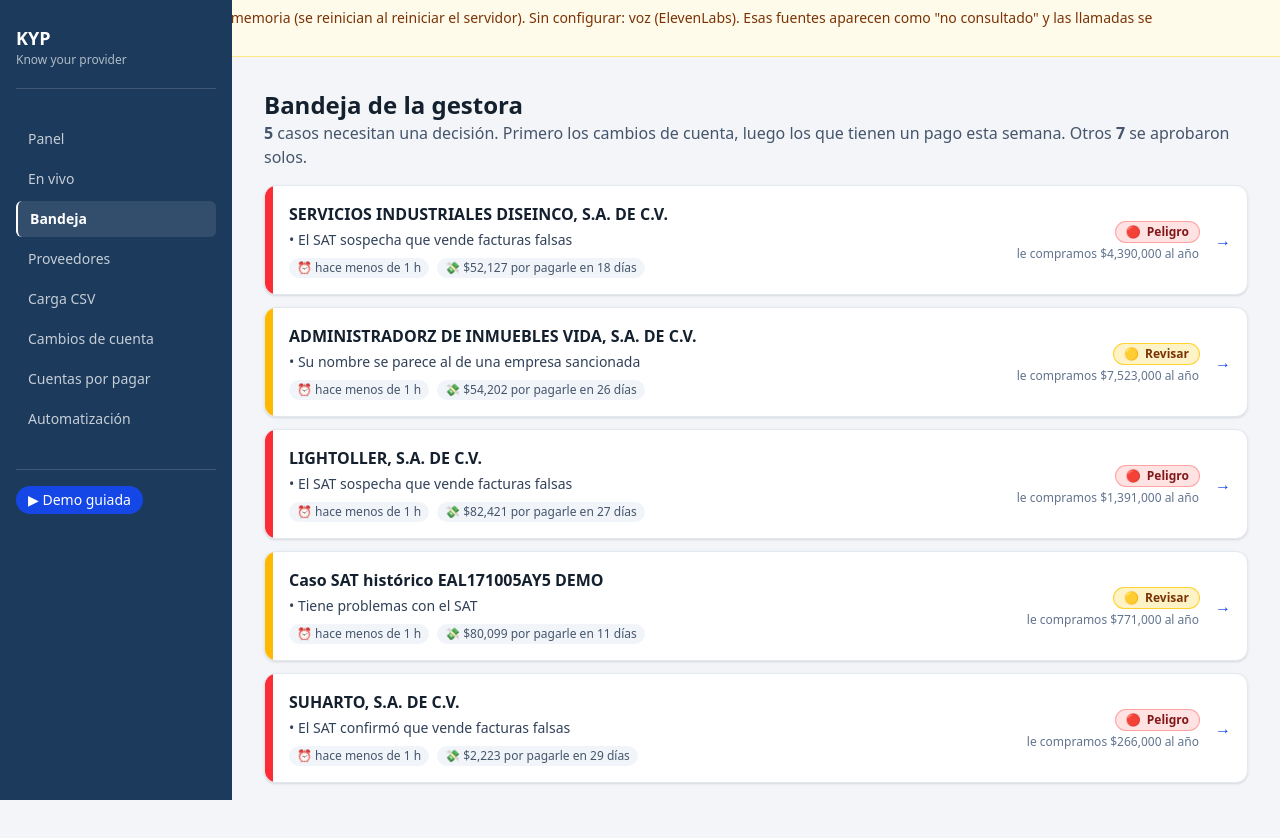
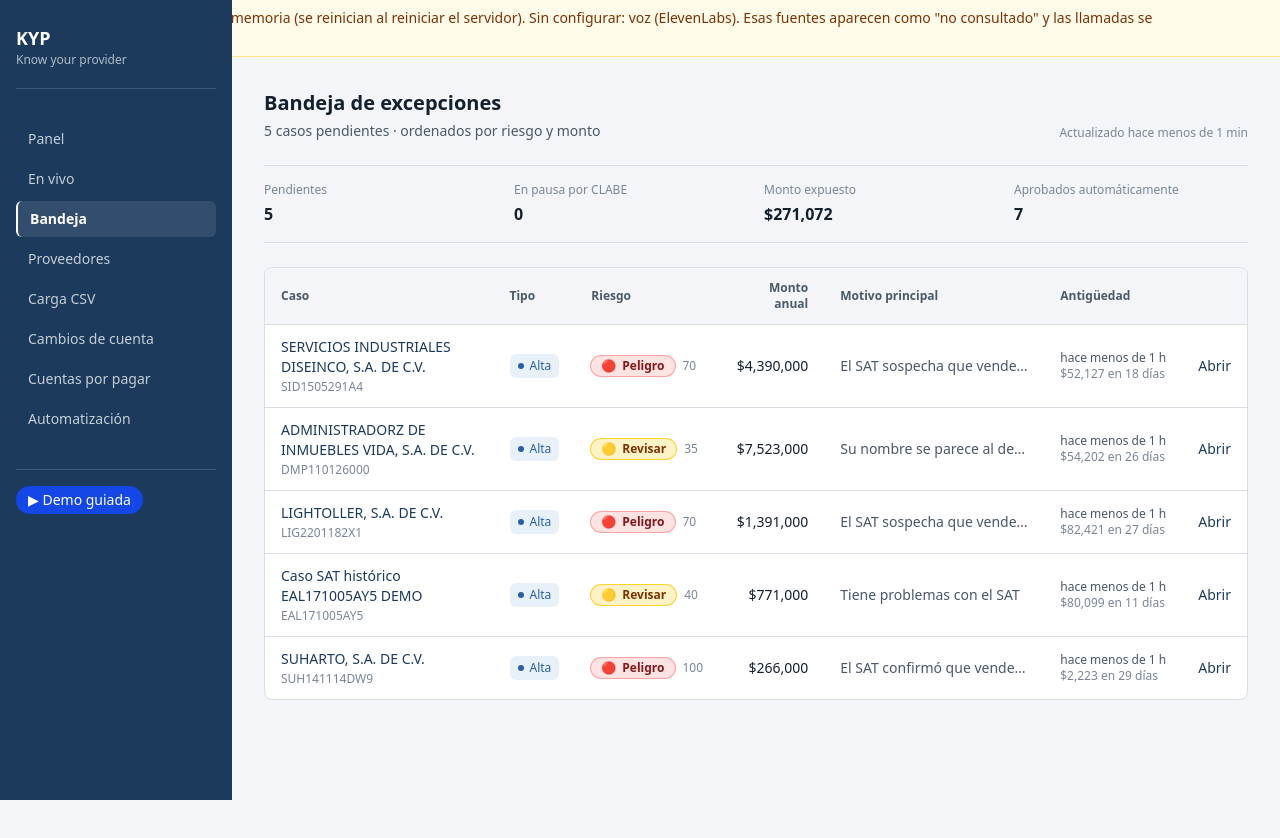
Before and after one commit to sanchezramirezoswaldo316-svg/KYP-Hackaton-, a Next.js app: page /bandeja in a window 1280 px wide. Shown: the top 838 px of the page. Built offline with nearby package versions, Linux system fonts and the light colour scheme; no server answers.

Commit message:
Convierte la bandeja en tabla de excepciones

```diff
--- a/src/app/bandeja/page.tsx
+++ b/src/app/bandeja/page.tsx
@@ -3,12 +3,16 @@ import Link from "next/link";
 import { Alertas } from "@/components/Alertas";
 import { EstadoDocumento } from "@/components/DocumentoProveedor";
 import { Semaforo } from "@/components/Semaforo";
+import { Chip } from "@/components/ui/Chip";
+import { DatoClave } from "@/components/ui/DatoClave";
+import { EstadoVacio } from "@/components/ui/EstadoVacio";
+import { Tabla } from "@/components/ui/Tabla";
 import { AutoRefrescar } from "@/components/cliente/AutoRefrescar";
 import { almacen } from "@/lib/almacen/index.ts";
 import { listo } from "@/lib/demo.ts";
 import { resumenSimple } from "@/lib/explicar.ts";
 import { enDias, pesos } from "@/lib/formato.ts";
-import { HORAS_CASO_ANTIGUO, horasDesde, proximosPagos, ultimasVerificaciones } from "@/lib/servicios.ts";
+import { horasDesde, proximosPagos, ultimasVerificaciones } from "@/lib/servicios.ts";
 import type { SolicitudDocumento } from "@/lib/tipos.ts";
 
 export const dynamic = "force-dynamic";
@@ -35,65 +39,51 @@ export default async function Bandeja() {
   const docPorProveedor = new Map<string, SolicitudDocumento>();
   for (const d of documentos.sort((a, b) => a.enviada_en.localeCompare(b.enviada_en))) docPorProveedor.set(d.proveedor_id, d);
   const aprobadosSolos = [...verificaciones.values()].filter((v) => v.decision === "liberar").length;
-  const porPolitica = casos.filter((c) => c.decidido_por?.startsWith("Política:")).length;
-  const antiguos = abiertos.filter((c) => horasDesde(c.creado_en) >= HORAS_CASO_ANTIGUO).length;
+  const clabeEnPausa = abiertos.filter((c) => c.tipo === "clabe").length;
+  const montoExpuesto = abiertos.reduce((total, c) => total + (pagos.get(c.proveedor_id)?.monto ?? 0), 0);
 
   return (
-    <div className="space-y-4">
+    <div className="space-y-6">
       <AutoRefrescar activo />
-      <div>
-        <h1 className="text-2xl font-semibold">Bandeja de la gestora</h1>
-        <p className="text-slate-600">
-          <strong>{abiertos.length}</strong> casos necesitan una decisión. Primero los cambios de cuenta, luego los que tienen un pago esta semana.
-          {aprobadosSolos > 0 && <> Otros <strong>{aprobadosSolos}</strong> se aprobaron solos</>}
-          {porPolitica > 0 && <> y <strong>{porPolitica}</strong> los resolvieron las <Link href="/automatizacion" className="underline">políticas automáticas</Link></>}.
-          {antiguos > 0 && <span className="font-medium text-red-700"> ⏰ {antiguos} llevan más de {HORAS_CASO_ANTIGUO} h esperando.</span>}
-        </p>
+      <header className="flex flex-wrap items-end justify-between gap-4">
+        <div><h1 className="text-xl font-semibold">Bandeja de excepciones</h1><p className="mt-1 text-sm text-tinta-2">{abiertos.length} casos pendientes · ordenados por riesgo y monto</p></div>
+        <span className="text-xs text-tinta-3">Actualizado hace menos de 1 min</span>
+      </header>
+      <div className="grid gap-4 border-y border-borde py-4 sm:grid-cols-2 lg:grid-cols-4">
+        <DatoClave etiqueta="Pendientes" valor={abiertos.length} />
+        <DatoClave etiqueta="En pausa por CLABE" valor={clabeEnPausa} />
+        <DatoClave etiqueta="Monto expuesto" valor={pesos(montoExpuesto)} />
+        <DatoClave etiqueta="Aprobados automáticamente" valor={aprobadosSolos} />
       </div>
       <Alertas alertas={alertas} />
       {abiertos.length === 0 ? (
-        <div className="rounded-xl border border-slate-200 bg-white p-10 text-center text-lg text-slate-600">🎉 No hay casos pendientes.</div>
+        <EstadoVacio titulo="No hay casos pendientes" texto="Los proveedores con riesgo bajo se aprueban automáticamente." />
       ) : (
-        <ul data-tour="bandeja" className="space-y-3">
-          {abiertos.map((c, i) => {
+        <Tabla>
+          <thead className="bg-lienzo text-left text-xs font-medium text-tinta-2"><tr><th className="px-4 py-3">Caso</th><th className="px-4 py-3">Tipo</th><th className="px-4 py-3">Riesgo</th><th className="px-4 py-3 text-right">Monto anual</th><th className="px-4 py-3">Motivo principal</th><th className="px-4 py-3">Antigüedad</th><th className="px-4 py-3" /></tr></thead>
+          <tbody data-tour="bandeja">
+          {abiertos.map((c) => {
             const p = porId.get(c.proveedor_id);
             if (!p) return null;
             const v = verificaciones.get(p.id);
-            const razones = c.tipo === "clabe" ? [`Alguien pidió cambiar su cuenta bancaria: ${c.motivo.charAt(0).toLowerCase()}${c.motivo.slice(1)}`] : resumenSimple(v?.hallazgos ?? []);
-            const barra = c.decision_sugerida === "bloquear" ? "bg-red-500" : "bg-amber-400";
+            const razon = c.tipo === "clabe" ? "Cambio de cuenta bancaria solicitado" : resumenSimple(v?.hallazgos ?? [])[0] ?? "Revisión pendiente";
             const horas = horasDesde(c.creado_en);
             const pago = pagos.get(p.id);
             const doc = docPorProveedor.get(p.id);
             return (
-              <li key={c.id} className="animar-aparecer" style={{ animationDelay: `${Math.min(i, 10) * 60}ms` }}>
-                <Link href={`/expediente/${c.proveedor_id}`} className="flex overflow-hidden rounded-xl border border-slate-200 bg-white shadow-sm transition hover:border-blue-300 hover:shadow-md">
-                  <span className={`w-2 shrink-0 ${barra}`} />
-                  <div className="flex flex-1 flex-wrap items-center gap-4 p-4">
-                    <div className="min-w-0 flex-1">
-                      <div className="flex flex-wrap items-center gap-2">
-                        {c.tipo === "clabe" && <span className="rounded-full bg-red-600 px-2 py-0.5 text-xs font-semibold text-white">🚨 Posible fraude de cuenta</span>}
-                        <span className="font-semibold">{p.razon_social}</span>
-                      </div>
-                      <ul className="mt-1 space-y-0.5 text-sm text-slate-700">
-                        {razones.map((r) => <li key={r}>• {r}</li>)}
-                      </ul>
-                      <div className="mt-2 flex flex-wrap gap-2 text-xs">
-                        <span className={`rounded-full px-2 py-0.5 ${horas >= HORAS_CASO_ANTIGUO ? "bg-red-100 font-semibold text-red-800" : "bg-slate-100 text-slate-600"}`}>⏰ {antiguedad(horas)}</span>
-                        {pago && <span className={`rounded-full px-2 py-0.5 ${pago.dias <= DIAS_PAGO_URGENTE ? "bg-orange-100 font-semibold text-orange-800" : "bg-slate-100 text-slate-600"}`}>💸 {pesos(pago.monto)} por pagarle {enDias(pago.dias)}</span>}
-                        {doc && <EstadoDocumento d={doc} />}
-                      </div>
-                    </div>
-                    <div className="text-right">
-                      <Semaforo decision={c.decision_sugerida} />
-                      <div className="mt-1 text-xs text-slate-500">le compramos {pesos(p.monto_anual)} al año</div>
-                    </div>
-                    <span className="text-blue-700" aria-hidden>→</span>
-                  </div>
-                </Link>
-              </li>
+              <tr key={c.id} className={`border-t border-borde align-middle hover:bg-slate-50 ${c.tipo === "clabe" ? "border-l-4 border-l-alto" : ""}`}>
+                <td className="px-4 py-3"><Link href={`/expediente/${c.proveedor_id}`} className="font-medium text-marca hover:underline">{p.razon_social}</Link><div className="mt-0.5 text-xs text-tinta-3">{p.rfc}</div></td>
+                <td className="px-4 py-3">{c.tipo === "clabe" ? <Chip tono="alto">Cambio de CLABE · Pago en pausa</Chip> : <Chip tono="info">Alta</Chip>}</td>
+                <td className="px-4 py-3"><div className="flex items-center gap-2"><Semaforo decision={c.decision_sugerida} /><span className="tabular-nums text-xs text-tinta-3">{v?.puntaje ?? "—"}</span></div></td>
+                <td className="px-4 py-3 text-right tabular-nums">{pesos(p.monto_anual)}</td>
+                <td className="max-w-[220px] truncate px-4 py-3 text-tinta-2" title={razon}>{razon}{doc && <span className="ml-2"><EstadoDocumento d={doc} /></span>}</td>
+                <td className="whitespace-nowrap px-4 py-3 text-xs text-tinta-2">{antiguedad(horas)}{pago && <span className="block text-tinta-3">{pesos(pago.monto)} {enDias(pago.dias)}</span>}</td>
+                <td className="px-4 py-3 text-right"><Link href={`/expediente/${c.proveedor_id}`} className="text-sm font-medium text-marca hover:underline">Abrir</Link></td>
+              </tr>
             );
           })}
-        </ul>
+          </tbody>
+        </Tabla>
       )}
     </div>
   );
```
